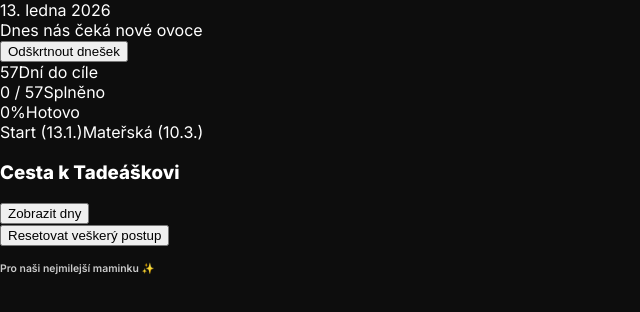
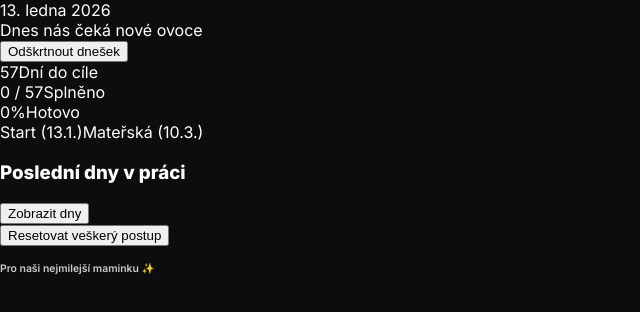
Before and after one commit to lsei27/materska_app, a React (Vite) app: page / in a window 1280 px wide. Shown: the top 312 px of the page, without its empty margins (0-640 px from the left). Built offline with nearby package versions, Linux system fonts and the light colour scheme; the HTML template or start-up script is replaced by a standard one.

Commit message:
upd: change section header to 'Poslední dny v práci'

```diff
--- a/src/App.jsx
+++ b/src/App.jsx
@@ -204,7 +204,7 @@ function App() {
             {/* DAYS LIST */}
             <section>
                 <div className="list-header">
-                    <h3>Cesta k Tadeáškovi</h3>
+                    <h3>Poslední dny v práci</h3>
                     <button className="list-toggle" onClick={() => setShowList(!showList)}>
                         {showList ? "Skrýt" : "Zobrazit dny"}
                     </button>
```
